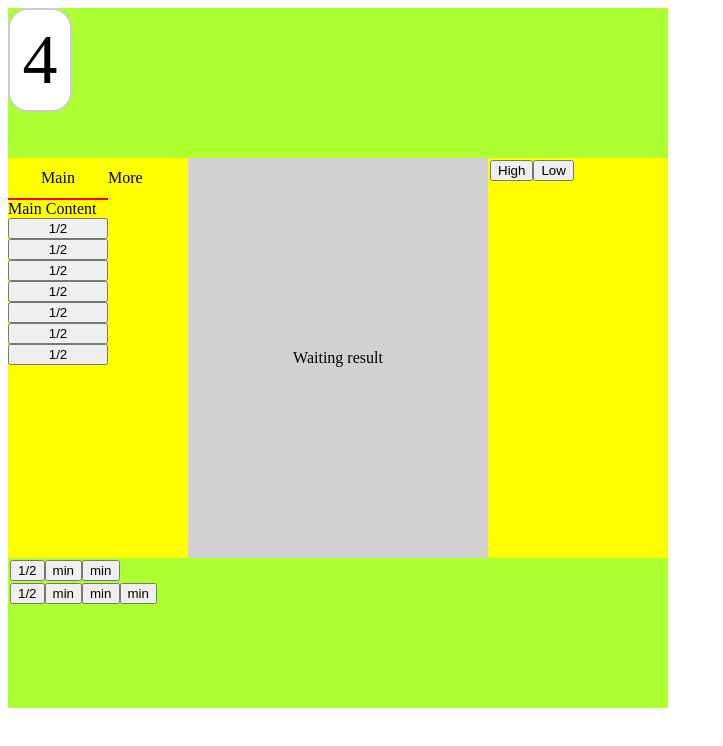
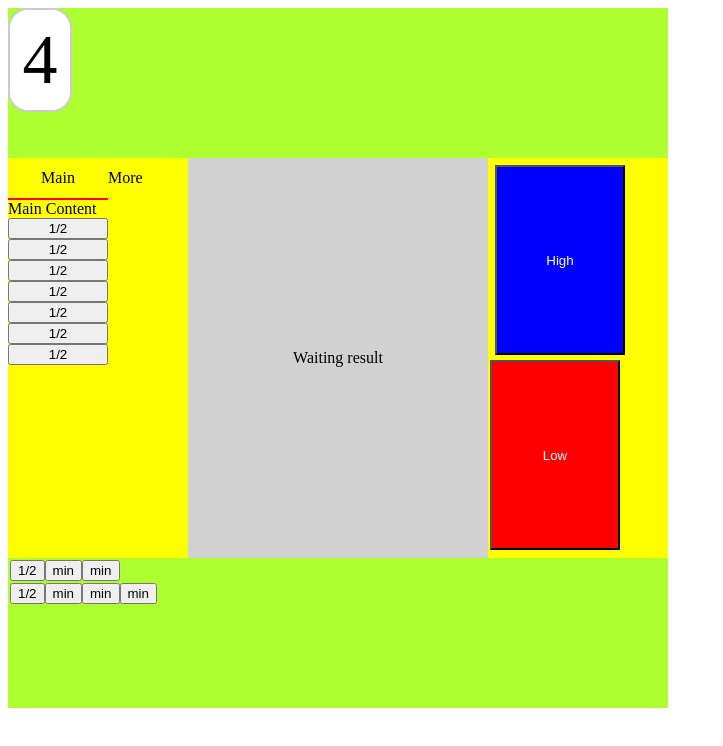
Before and after one commit to Dejan21/BigHilo, an Angular app: page /game in a window 1280 px wide. Shown: the top 746 px of the page, without its empty margins (0-723 px from the left). Built offline with nearby package versions, Linux system fonts and the light colour scheme.

Commit message:
Middlerifght style

```diff
--- a/src/app/game/game.component.css
+++ b/src/app/game/game.component.css
@@ -78,3 +78,18 @@
      .active .tab-title{
      border-color: red;
      }
+
+   .Low{
+     margin: top 50px;
+     height: 190px;
+     width: 130px;
+     background-color: red;
+     color: white;
+   }
+   .High{
+    margin:  5px;
+    height: 190px;
+    width: 130px;
+    background-color: blue;
+    color: white;
+  }
--- a/src/app/game/game.component.html
+++ b/src/app/game/game.component.html
@@ -27,8 +27,8 @@
                   <div class="tab-title">More</div>
                   <div class="tab-content">
                   <table>
-                    <th>
-                        <tr *ngFor="let button of gameService.numbers" class="red">
+                    <th class="red">
+                        <tr *ngFor="let button of gameService.numbers" >
                             <app-morebutton (clickEvent)="onClickButton(button)">{{button.value}}</app-morebutton>
                         </tr>
                    </th>
@@ -62,14 +62,14 @@
         <div class="middleRight">
                 <table class="right">
                     <tr>
-                        <button (click)="high()"> High </button>
-                        <button (click)="low()"> Low </button>
+                        <button (click)="high()" class="High"> High </button>
+                        <button (click)="low()" class="Low"> Low </button>
                     </tr>
                 </table>
         </div>
     </div>
     <div class="bottom">
-        <table>
+        <table class="bottom1">
             <tr>
                 <button (click)="half()"> 1/2 </button>
                 <button (click)="min()"> min</button>
```
